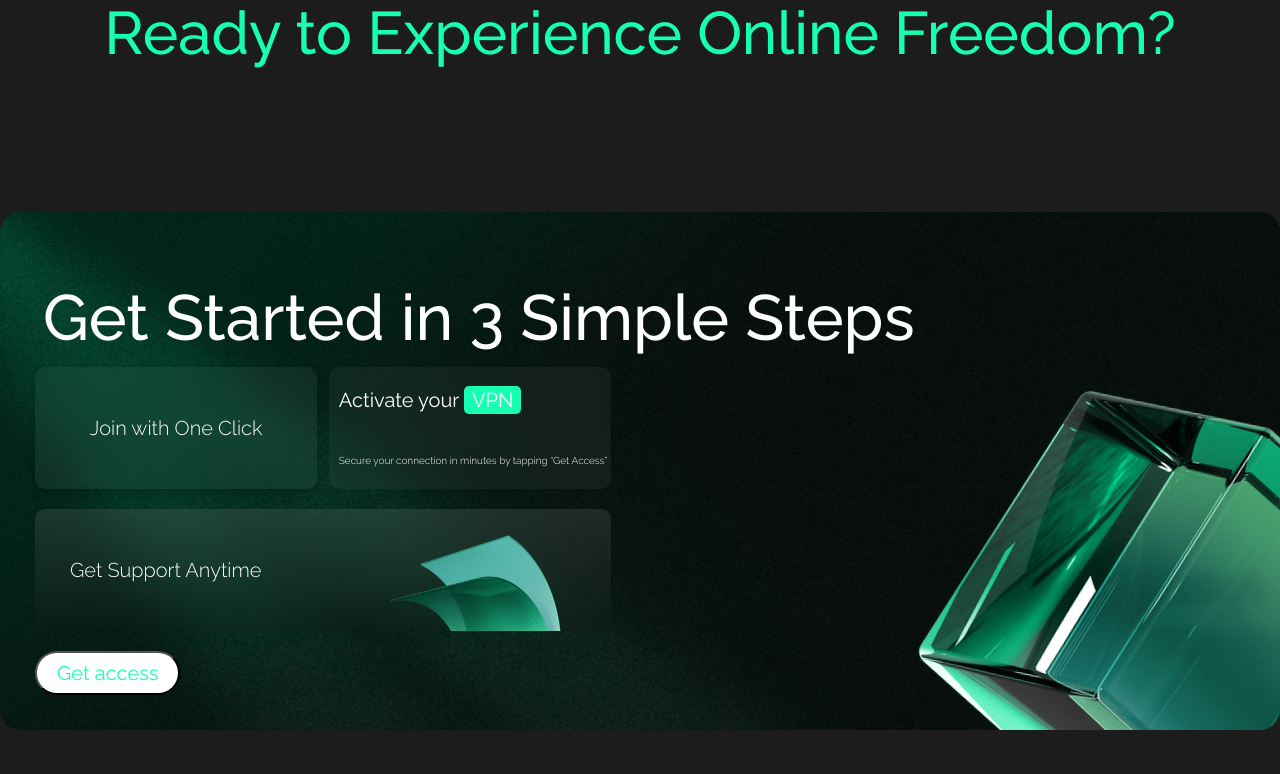
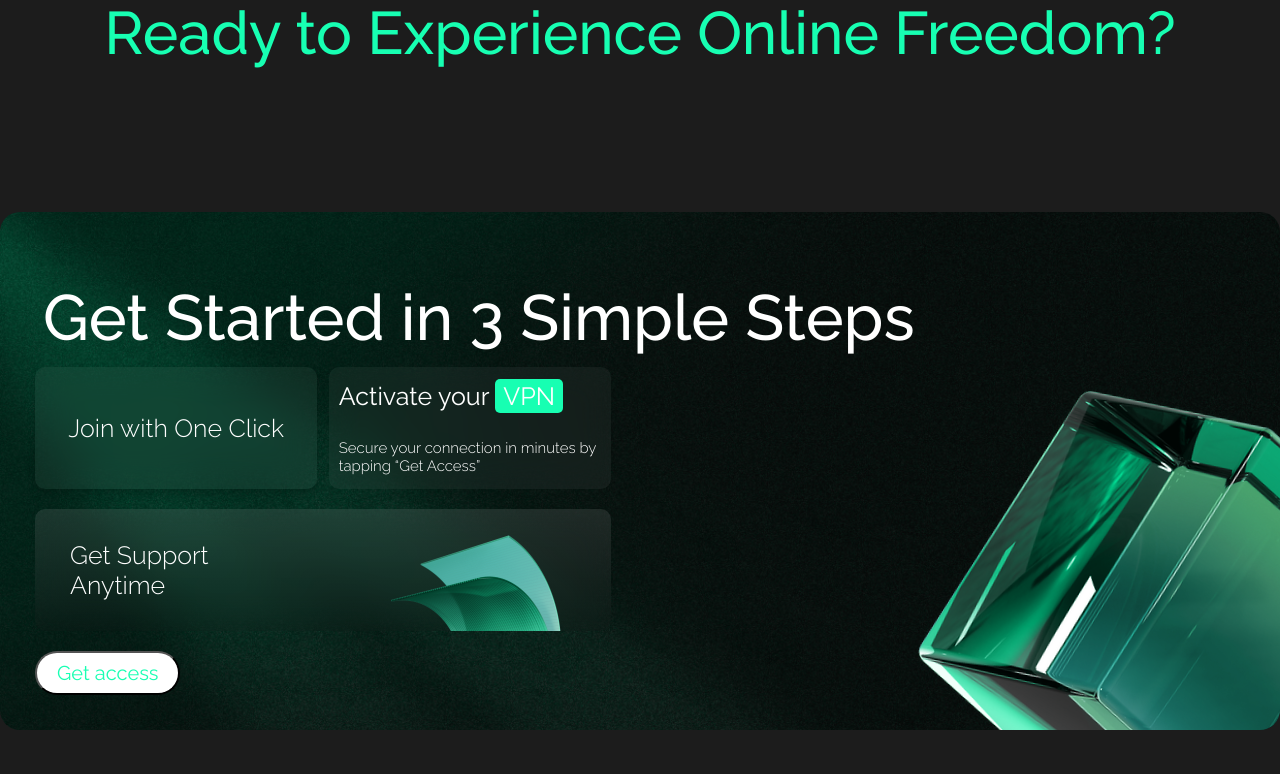
Before and after one commit to Aisakhunova/vpn, a React (Vite) app: page / in a window 1280 px wide. Shown: the part 2767-3541 px from the top of the page. Built offline with nearby package versions, Linux system fonts and the light colour scheme.

Commit message:
steps sections

```diff
--- a/src/components/Card1.jsx
+++ b/src/components/Card1.jsx
@@ -173,7 +173,7 @@ const styles = {
     alignItems: 'center'
   },
   title: {
-    fontSize: "clamp(34px, 6vw, 60px)",
+    fontSize: "clamp(34px, 5vw, 60px)",
     // fontSize: "clamp(14px, 5vw, 60px)",
     fontWeight: "500",
     lineHeight: "1.2",
@@ -181,6 +181,7 @@ const styles = {
     top: "10%",
     left: "5%",
     maxWidth: "90%",
+    zIndex: 20,
   },
   btn: {
     position: "absolute",
--- a/src/components/Ice.jsx
+++ b/src/components/Ice.jsx
@@ -88,7 +88,7 @@ export const Steps = () => {
               </span>
             </div>
             <a
-              className="ice-chat2"
+              className="ice-chat2 ice-activate"
               href="https://t.me/exeslam"
               target="_blank"
               rel="noopener noreferrer"
--- a/src/i18n.js
+++ b/src/i18n.js
@@ -174,7 +174,7 @@ const resources = {
           noData: "Нет ограничений по данным, нет ограничений скорости.",
           experience: "Наслаждайтесь неограниченным интернет-опытом",
           max: "макс",
-          cloudText: "Скажите «прощай» гео-блокировкам"
+          cloudText: "Скажите «прощай» блокировкам"
         },
 
         curtain: {
--- a/src/index.css
+++ b/src/index.css
@@ -323,7 +323,7 @@ html {
 
 .bubble-text{
   z-index: 30;
-  font-size: clamp(5px, 4vw, 25px);
+  font-size: 100%;
   /* font-size: clamp(5px, 2vw, 25px); */
   font-family: 'Raleway';
   font-weight: 500;
@@ -398,9 +398,9 @@ html {
 
 .card4-text{
   font-family: 'Raleway';
-  font-size: clamp(20px, 3vw, 35px);
+  font-size: clamp(20px, 2vw, 35px);
   /* font-size: clamp(10px, 3vw, 35px); */
-  font-weight: 500;
+  /* font-weight: 500; */
   line-height: 1.1;
   text-align: left;
   margin-left: 35px;
@@ -553,10 +553,10 @@ html {
 
 .ice-text1{
   font-family: 'Raleway';
-  font-size: 20px;
+  font-size: 25px;
   font-weight: 300;
-  line-height: 20px;
-  padding: 10px;
+  line-height: 1.2;
+  padding: 0 10px;
 }
 
 #ice {
@@ -629,17 +629,16 @@ html {
 
 .ice-chat{
   font-family: 'Raleway';
-  font-size: 20px;
-  line-height: 20px;
-  text-align: left;
+  font-size: 25px;
+  line-height: 1.2;
   margin-left: 10px;
 }
 
 .ice-chat2{
   font-family: 'Raleway';
-  font-size: 10px;
+  font-size: 15px;
   font-weight: 300;
-  line-height: 10px;
+  line-height: 1.2;
   text-align: left;
   margin-left: 10px;
 }
@@ -678,9 +677,9 @@ html {
   color: white;
   margin-left: 35px;
   font-family: 'Raleway';
-font-size: 20px;
+font-size: 25px;
 font-weight: 300;
-line-height: 20px;
+line-height: 1.2;
 text-align: left;
 
 }
@@ -1338,10 +1337,6 @@ background-color: #111;
     display: block;
   }
 
-  .ice-text1{
-      margin-left: 10px;
-  margin-top: 20px ;
-  }
 
   .ice-card2{
     height: 122px !important;
@@ -1357,7 +1352,7 @@ background-color: #111;
 
   .ice-chat{
     margin-left: 10px !important;
-
+    font-size: 25px
   }
 
   .ice-chat2{
@@ -1370,6 +1365,8 @@ background-color: #111;
     margin: 15px 0 0 10px !important;
     width: 60% !important;
     line-height: 1.2 !important;
+    font-size: 25px;
+    z-index: 15;
   }
 
   .ice-btn2{
@@ -1521,6 +1518,29 @@ background-color: #111;
     align-items: center;
     justify-content: center;
   }
+
+  .ice-text1{
+    margin-top: 15px ;
+    }
+
+  .ice-activate{
+    display: none;
+  }
+
+  .ice-card{
+    display: flex !important;
+    justify-content: flex-start;
+    align-items: flex-start;
+  }
+
+  .ice-card2{
+    display: flex;
+    justify-content: flex-start;
+  }
+
+  .ice-chat{
+    margin-top: 15px;
+  }
 }
 
 .card-btn{
```
